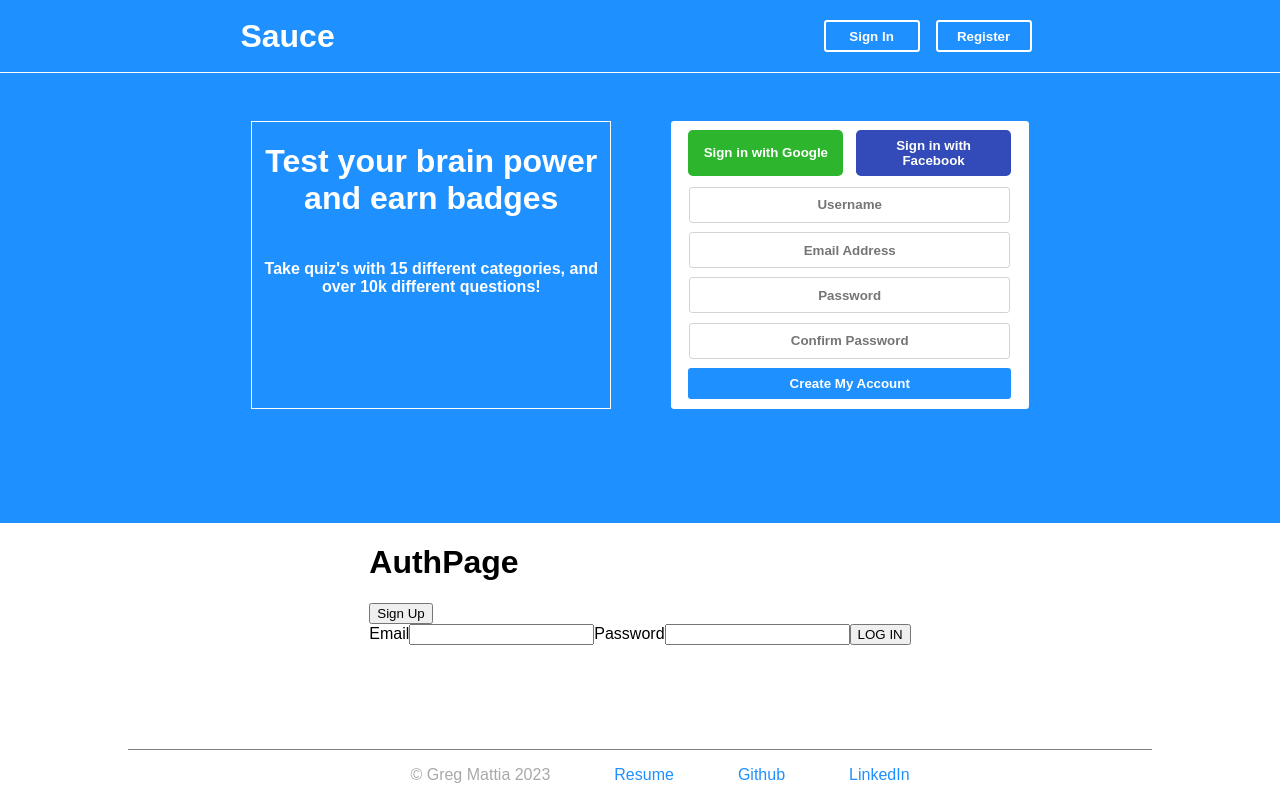
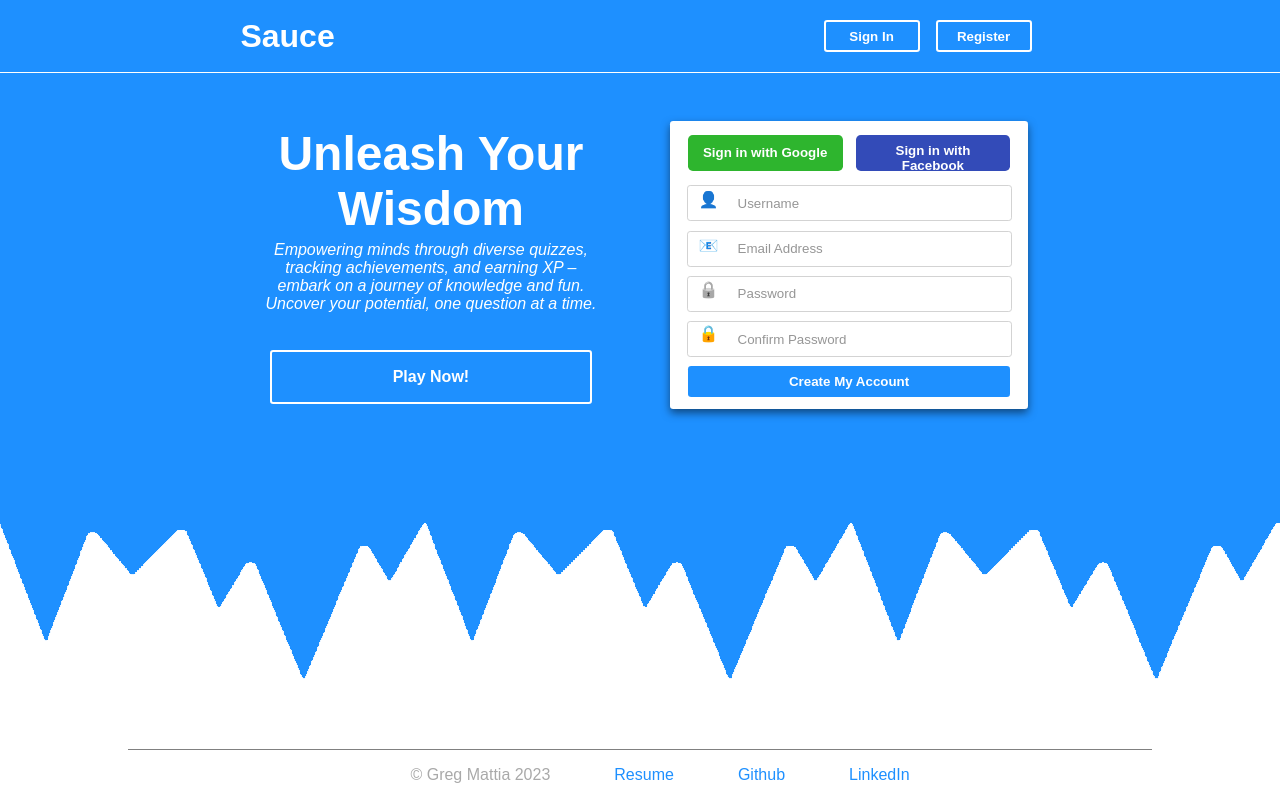
Before and after one commit to GJMattia/Q-CLIENT, a React (Vite) app: page /sauce in a window 1280 px wide. Built offline with nearby package versions, Linux system fonts and the light colour scheme.

Commit message:
did more styling on homepage

```diff
--- a/src/components/App/App.jsx
+++ b/src/components/App/App.jsx
@@ -27,7 +27,7 @@ export default function App() {
         <>
           <NavBar1 />
           <Home setUser={setUser} />
-          <AuthPage setUser={setUser} />
+          {/* <AuthPage setUser={setUser} /> */}
           <Footer />
         </>
       }
--- a/src/components/Home/Home.css
+++ b/src/components/Home/Home.css
@@ -1,10 +1,20 @@
 .Home {
+    position: relative;
     display: flex;
     flex-direction: column;
     justify-content: flex-start;
     align-items: center;
     width: 100%;
     background-color: dodgerblue;
+}
+
+.BlueSpikes {
+    height: 10rem;
+    z-index: -1;
+    top: 28rem;
+    width: 100%;
+    position: absolute;
+    image-rendering: pixelated;
 }
 
 .SplitBox {
@@ -20,13 +30,40 @@
 .BoxOne {
     display: flex;
     flex-direction: column;
-    justify-content: flex-start;
+    justify-content: space-evenly;
     align-items: center;
     text-align: center;
     width: 40%;
     color: white;
-    border: 1px solid white;
+}
 
+.BoxOne>h1 {
+    margin: 0;
+    font-size: 3rem;
+}
+
+.BoxOne>p {
+    position: relative;
+    bottom: 1rem;
+    font-style: italic;
+    width: 95%;
+}
+
+.BoxOne>button {
+    border-radius: .2rem;
+    color: white;
+    font-weight: 900;
+    background: transparent;
+    border: 2px solid white;
+    padding: 1rem;
+    font-size: 1rem;
+    width: 90%;
+    cursor: pointer;
+}
+
+.BoxOne>button:hover {
+    color: black;
+    background-color: white;
 }
 
 .BoxTwo {
@@ -38,13 +75,14 @@
     width: 40%;
     background-color: white;
     border-radius: .2rem;
+    box-shadow: 0 4px 8px rgba(0, 0, 0, 0.5);
 }
 
 .SignInOptions {
     display: flex;
     justify-content: space-between;
     width: 90%;
-    margin-top: .5rem;
+    margin-top: .7rem;
 }
 
 .SignInOptions>button {
@@ -55,6 +93,7 @@
     color: white;
     font-weight: 900;
     border-radius: .3rem;
+    height: 2.3rem;
 }
 
 .SignInOptions>button:nth-child(1) {
@@ -67,6 +106,7 @@
 
 
 .SignUpForm {
+    position: relative;
     display: flex;
     flex-direction: column;
     justify-content: space-evenly;
@@ -75,13 +115,42 @@
     height: 80%;
 }
 
+.SignUpForm>label {
+    position: absolute;
+}
+
+.UserIcon {
+    left: 8%;
+    top: 6%;
+}
+
+.EmailIcon {
+    left: 8%;
+    top: 26%;
+}
+
+.PWIcon1 {
+    left: 8%;
+    top: 45%;
+    filter: saturate(0%);
+}
+
+.PWIcon2 {
+    left: 8%;
+    top: 64%;
+    filter: saturate(200%);
+}
+
 .SignUpForm>input {
-    font-weight: 900;
-    width: 88%;
+    width: 89%;
     height: 2rem;
     border-radius: .2rem;
     border: 1px solid lightgray;
-    text-align: center;
+    text-indent: 3rem;
+}
+
+.SignUpForm>input::placeholder {
+    color: rgb(150, 150, 150);
 }
 
 .CreateAccountBtn {
@@ -96,5 +165,5 @@
 }
 
 .CreateAccountBtn:hover {
-    background-color: darkblue;
+    background-color: rgb(0, 4, 106);
 }
--- a/src/components/Home/Home.jsx
+++ b/src/components/Home/Home.jsx
@@ -1,6 +1,7 @@
 import './Home.css';
 import { useState } from 'react';
 import { signUp } from '../../../utilities/user-api';
+import BlueSpikes from '../../assets/pictures/BlueSpikes.png';
 
 
 
@@ -38,11 +39,14 @@ export default function Home({ setUser }) {
 
     return (
         <div className='Home'>
+            <img className='BlueSpikes' src={BlueSpikes} />
             <div className='SplitBox'>
 
                 <div className='BoxOne'>
-                    <h1>Test your brain power and earn badges</h1>
-                    <h4>Take quiz's with 15 different categories, and over 10k different questions!</h4>
+                    <h1>Unleash Your Wisdom</h1>
+                    <p>Empowering minds through diverse quizzes, tracking achievements, and earning
+                        XP – embark on a journey of knowledge and fun. Uncover your potential, one question at a time.</p>
+                    <button>Play Now!</button>
                 </div>
 
 
@@ -54,18 +58,19 @@ export default function Home({ setUser }) {
                         <button>Sign in with Facebook</button>
                     </div>
                     <form className='SignUpForm' autoComplete="off" onSubmit={handleSubmit}>
+                        <label className='UserIcon'>👤</label>
                         <input placeholder='Username' type="text" name="name" value={formData.name} onChange={handleChange} required />
+                        <label className='EmailIcon'>📧</label>
                         <input placeholder='Email Address' type="email" name="email" value={formData.email} onChange={handleChange} required />
+                        <label className='PWIcon1'>🔒</label>
                         <input placeholder='Password' type="password" name="password" value={formData.password} onChange={handleChange} required />
+                        <label className='PWIcon2'>🔒</label>
                         <input placeholder='Confirm Password' type="password" name="confirm" value={formData.confirm} onChange={handleChange} required />
                         <button className='CreateAccountBtn' type="submit" disabled={disable}>
                             Create My Account
                         </button>
                     </form>
                 </div>
-
-
-
             </div>
             <p className="error-message">&nbsp;{formData.error}</p>
         </div>
```
Also changed, not shown: src/assets/pictures/BlueSpikes.png (added).
